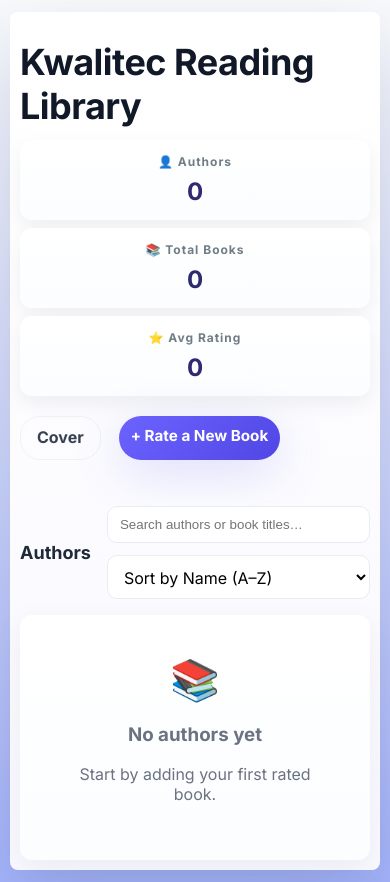
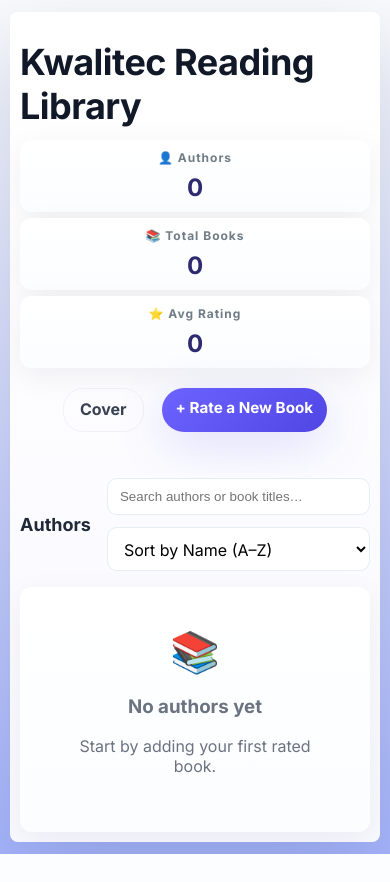
Before and after one commit to Michael-Burn/personal-book-tracker, a Flask app: page /authors in a window 390 px wide. After the commit the page ends 854 px from the top, so only its background shows below. Run offline with Flask 3, Linux system fonts and the light colour scheme; data that the repository does not hold is empty; some libraries are stand-ins or nearby versions.

Commit message:
Mobile: clip KPI overflow; reduce KPI shadow and CTA width on very small screens

```diff
--- a/static/style.css
+++ b/static/style.css
@@ -513,3 +513,20 @@ a { color: var(--color-primary); }
     .author-row { padding: 12px; }
     .book-table th, .book-table td { font-size: 0.95rem; padding: 8px 10px; }
 }
+
+/* Mobile fix: clip any inner card overflow and reduce CTA size to prevent protruding edges */
+@media (max-width:420px) {
+    /* Clip contents to the rounded container so inner shadows don't protrude */
+    .container { overflow: hidden; }
+    /* Prevent the page from horizontally scrolling due to small artifacts */
+    html, body { overflow-x: hidden; }
+
+    /* Slightly smaller KPI cards with reduced shadow on very small screens */
+    .kpi-row { gap: 6px; }
+    .kpi-card { box-shadow: var(--shadow-soft); padding: 10px 12px; margin: 0; transform: none; }
+    .kpi-card:hover { transform: none; box-shadow: var(--shadow-soft); }
+
+    /* Tighter CTA so it doesn't overflow visually — keep it readable but compact */
+    .primary-cta { max-width: 260px; padding: 10px 14px; font-size: 0.95rem; border-radius: 22px; }
+    .top-right { justify-content: center; gap: 8px; }
+}
```
